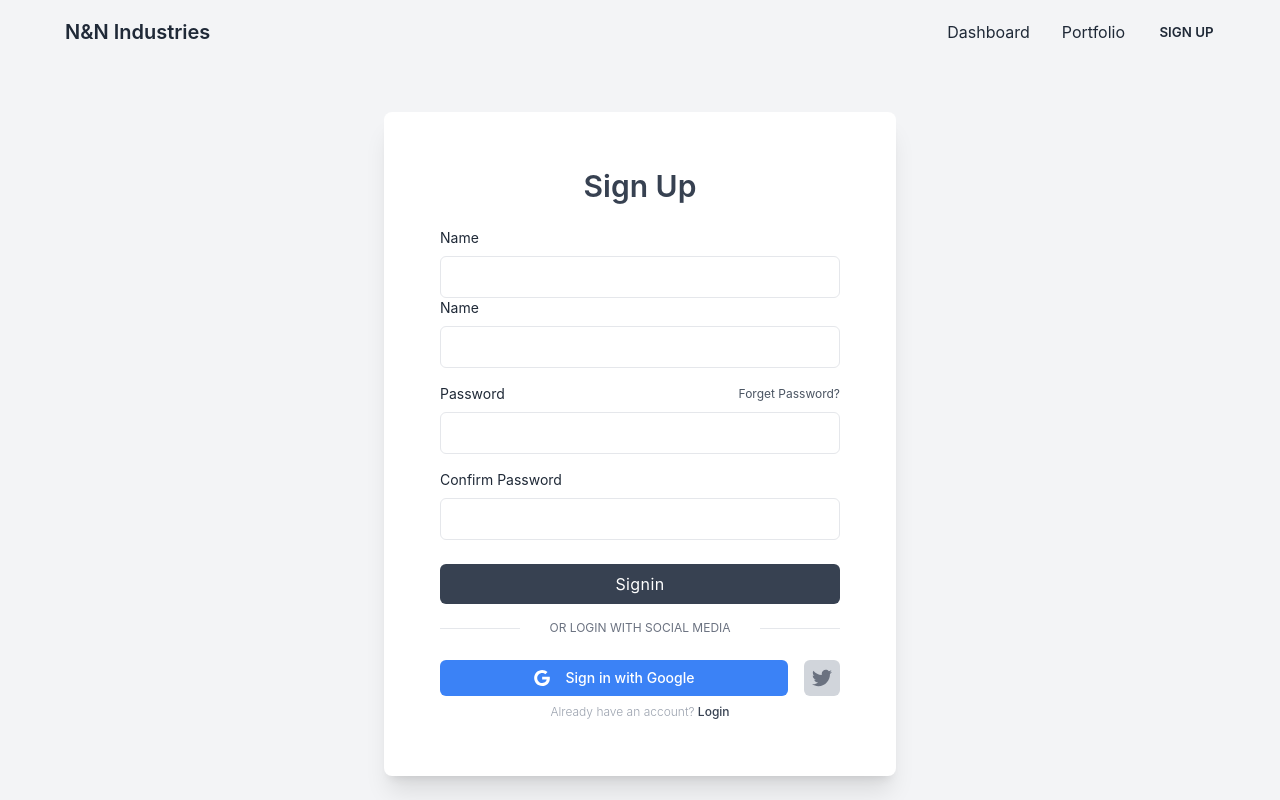
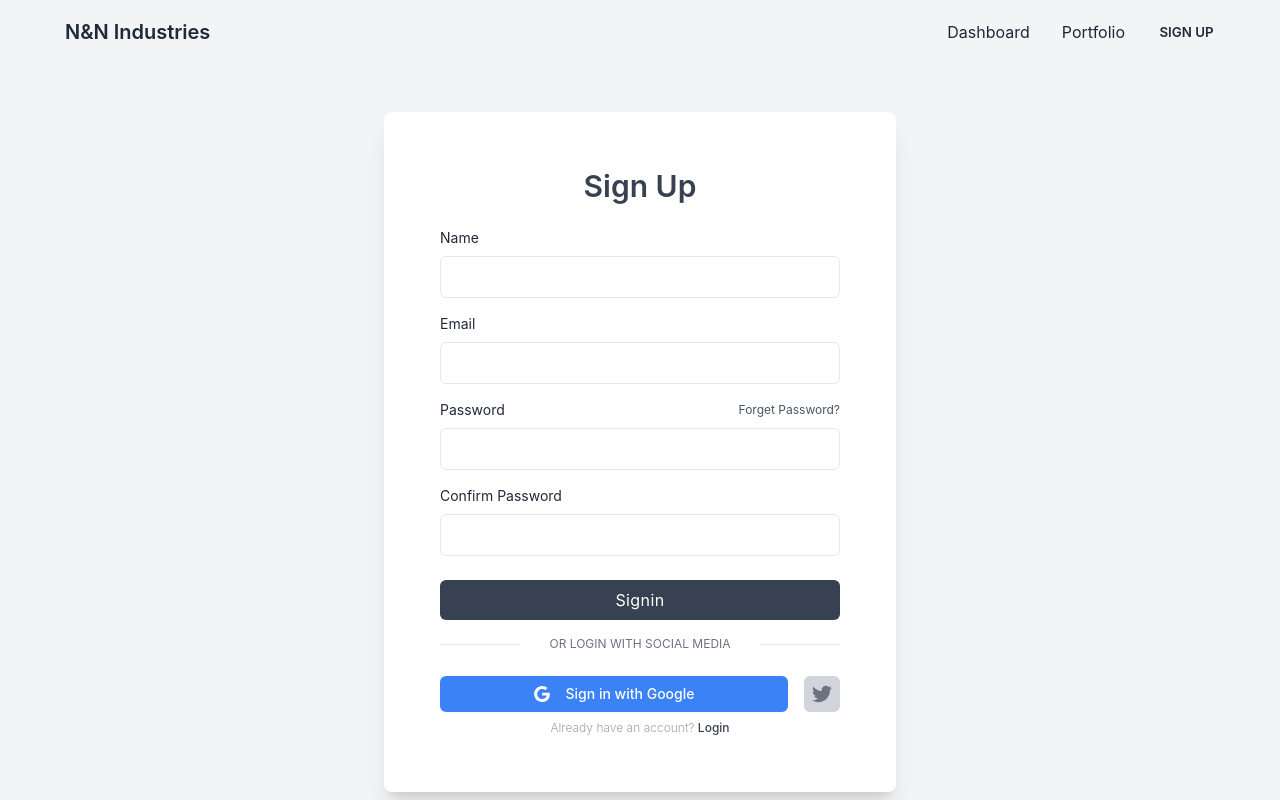
Before and after one commit to Neamul01/nn-industries-client, a React (Create React App) app: page /signup in a window 1280 px wide. Shown: the top 800 px of the page. Built offline with nearby package versions, Linux system fonts and the light colour scheme; no server answers.

Commit message:
sign in method added

```diff
--- a/src/components/Login/Login.js
+++ b/src/components/Login/Login.js
@@ -1,7 +1,8 @@
 import React from 'react';
-import { Link } from 'react-router-dom';
+import { Link, useNavigate } from 'react-router-dom';
 import auth from '../../firebase.init';
 import { useSignInWithEmailAndPassword } from 'react-firebase-hooks/auth';
+import { useForm } from "react-hook-form";
 
 const Login = () => {
     const [
@@ -10,7 +11,22 @@ const Login = () => {
         loading,
         error,
     ] = useSignInWithEmailAndPassword(auth);
+    const { register, handleSubmit, formState: { errors } } = useForm();
 
+    const navigate = useNavigate();
+
+    const onSubmit = async data => {
+        console.log(data)
+        await signInWithEmailAndPassword(data.email, data.password)
+    };
+
+    if (user) {
+        navigate('/')
+    }
+
+    if (loading) {
+        console.log('loading...')
+    }
 
     return (
         <div className='py-6 md:py-12'>
@@ -22,25 +38,30 @@ const Login = () => {
 
                     <p className="text-xl text-center text-gray-600 dark:text-gray-200">Welcome back!</p>
 
+                    <form onSubmit={handleSubmit(onSubmit)} >
                         <div className="mt-4">
                             <label className="block mb-2 text-sm font-medium text-gray-600 dark:text-gray-200" htmlFor="LoggingEmailAddress">Email Address</label>
-                        <input id="LoggingEmailAddress" className="block w-full px-4 py-2 text-gray-700 bg-white border rounded-md dark:bg-gray-800 dark:text-gray-300 dark:border-gray-600 focus:border-blue-400 focus:ring-opacity-40 dark:focus:border-blue-300 focus:outline-none focus:ring focus:ring-blue-300" type="email" />
+                            <input {...register("email", { required: true })} id="LoggingEmailAddress" className="block w-full px-4 py-2 text-gray-700 bg-white border rounded-md dark:bg-gray-800 dark:text-gray-300 dark:border-gray-600 focus:border-blue-400 focus:ring-opacity-40 dark:focus:border-blue-300 focus:outline-none focus:ring focus:ring-blue-300" type="email" />
+                            {errors.email?.type === 'required' && "First name is required"}
                         </div>
 
                         <div className="mt-4">
                             <div className="flex justify-between">
                                 <label className="block mb-2 text-sm font-medium text-gray-600 dark:text-gray-200" htmlFor="loggingPassword">Password</label>
-                            <a href="#" className="text-xs text-gray-500 dark:text-gray-300 hover:underline">Forget Password?</a>
+                                <a href="!#" className="text-xs text-gray-500 dark:text-gray-300 hover:underline">Forget Password?</a>
                             </div>
 
-                        <input id="loggingPassword" className="block w-full px-4 py-2 text-gray-700 bg-white border rounded-md dark:bg-gray-800 dark:text-gray-300 dark:border-gray-600 focus:border-blue-400 focus:ring-opacity-40 dark:focus:border-blue-300 focus:outline-none focus:ring focus:ring-blue-300" type="password" />
+                            <input {...register("password", { required: true })} id="loggingPassword" className="block w-full px-4 py-2 text-gray-700 bg-white border rounded-md dark:bg-gray-800 dark:text-gray-300 dark:border-gray-600 focus:border-blue-400 focus:ring-opacity-40 dark:focus:border-blue-300 focus:outline-none focus:ring focus:ring-blue-300" type="password" />
+                            {errors.password?.type === 'required' && "First name is required"}
                         </div>
 
                         <div className="mt-8">
-                        <button className="w-full px-4 py-2 tracking-wide text-white transition-colors duration-200 transform bg-gray-700 rounded hover:bg-gray-600 focus:outline-none focus:bg-gray-600">
-                            Login
-                        </button>
+                            <input
+                                type='submit'
+                                value='Login'
+                                className="w-full px-4 py-2 tracking-wide text-white transition-colors duration-200 transform bg-gray-700 rounded hover:bg-gray-600 focus:outline-none focus:bg-gray-600" />
                         </div>
+                    </form>
 
 
                     <div className="flex items-center justify-between mt-4">
--- a/src/components/Login/Signup.js
+++ b/src/components/Login/Signup.js
@@ -21,7 +21,9 @@ const Signup = () => {
         if (data.password !== data.confirmPassword) {
             setCustomError('Password and Confirm password must be same.')
         }
-        createUserWithEmailAndPassword(data.email, data.password)
+        else {
+            createUserWithEmailAndPassword(data.email, data.password)
+        }
     };
 
     useEffect(() => {
@@ -48,8 +50,8 @@ const Signup = () => {
                         {errors.name?.type === 'required' && <span><small className='text-red-500 text-left'>"Name is required"</small></span>}
                     </div>
 
-                    <div>
-                        <label htmlFor="username" className="block text-sm text-gray-800 dark:text-gray-200">Name</label>
+                    <div className='mt-4'>
+                        <label htmlFor="email" className="block text-sm text-gray-800 dark:text-gray-200">Email</label>
                         <input type="email"
                             {...register("email", { required: true })}
                             className="block w-full px-4 py-2 mt-2 text-gray-700 bg-white border rounded-md dark:bg-gray-800 dark:text-gray-300 dark:border-gray-600 focus:border-blue-400 dark:focus:border-blue-300 focus:ring-blue-300 focus:outline-none focus:ring focus:ring-opacity-40" />
```
Lines whose indentation alone changed are shown as unchanged.
